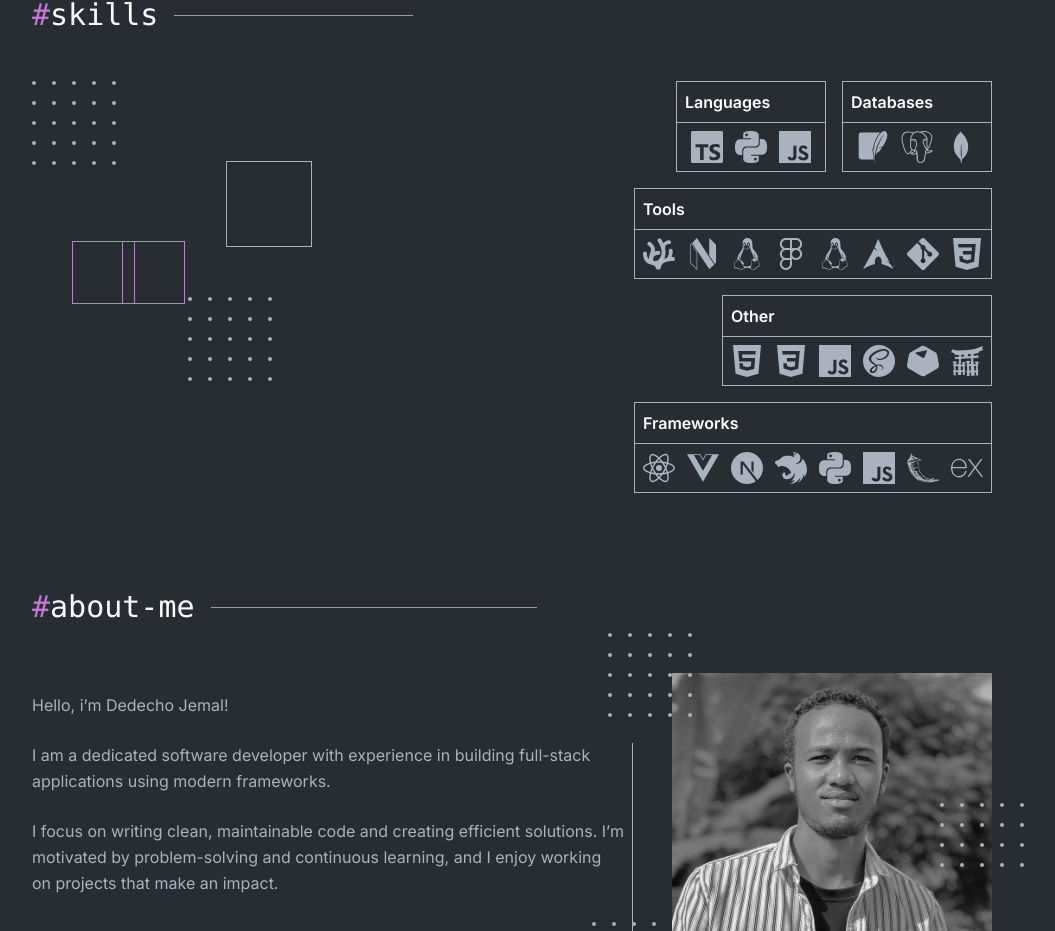
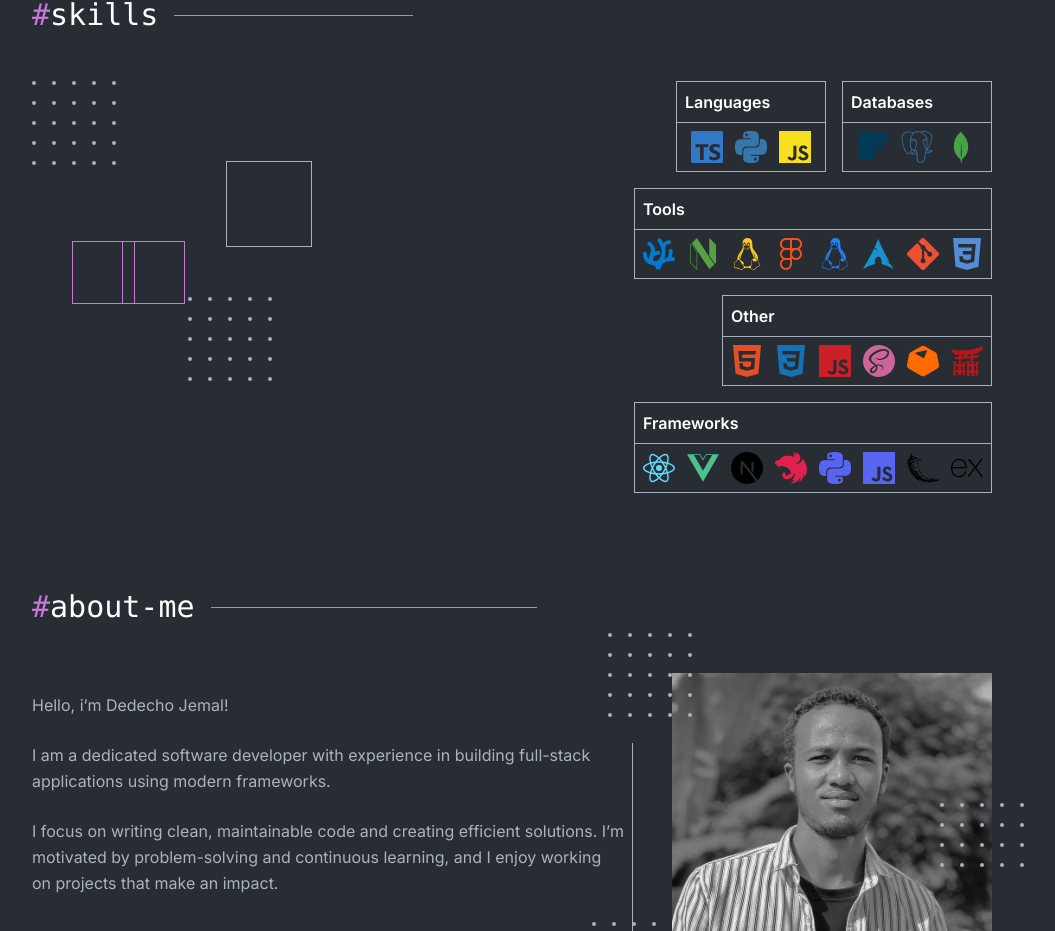
Before and after one commit to Dach-JL/my_portifolio, a React (Vite) app: page / in a window 1280 px wide. Shown: the part 2016-2947 px from the top of the page, without its empty margins (128-1183 px from the left). Built offline with nearby package versions, Linux system fonts and the light colour scheme.

Commit message:
update sth

```diff
--- a/components/Skills.tsx
+++ b/components/Skills.tsx
@@ -7,7 +7,7 @@ import {
   SiSqlite,
   SiPostgresql,
   SiMongodb,
-  SiVscodium, // Using VSCodium since VSCode might not be available
+  SiVscodium,
   SiNeovim,
   SiLinux,
   SiFigma,
@@ -21,7 +21,7 @@ import {
   SiNestjs,
   SiFlask,
   SiExpress,
-  SiRunkit, // Using Runkit as a substitute for REST API
+  SiRunkit,
   SiJinja,
   SiArchlinux
 } from 'react-icons/si';
@@ -32,7 +32,56 @@ interface SkillIconProps {
 }
 
 const SkillIcon: React.FC<SkillIconProps> = ({ skill, size = 24 }) => {
-  const iconProps = { size: size, className: "text-[#ABB2BF] hover:text-white transition-colors" };
+  // Define official brand colors for each technology
+  const getBrandColor = (skillName: string) => {
+    switch(skillName.toLowerCase()) {
+      // Languages
+      case 'typescript': return '#3178C6'; // Official TypeScript blue
+      case 'python': return '#3776AB'; // Official Python blue
+      case 'javascript': return '#F7DF1E'; // Official JavaScript yellow
+
+      // Databases
+      case 'sqlite': return '#003B57'; // Official SQLite blue
+      case 'postgresql': return '#336791'; // Official PostgreSQL blue
+      case 'mongo': return '#47A248'; // Official MongoDB green
+
+      // Tools
+      case 'vscode': return '#007ACC'; // Official VSCode blue
+      case 'neovim': return '#57A143'; // Official Neovim green
+      case 'linux': return '#FCC624'; // Official Linux orange
+      case 'figma': return '#F24E1E'; // Official Figma red
+      case 'xfce': return '#2284F2'; // XFCE blue
+      case 'arch': return '#1793D1'; // Official Arch Linux cyan
+      case 'git': return '#F05032'; // Official Git red
+      case 'font awesome': return '#528DD7'; // Font Awesome blue
+
+      // Other
+      case 'html': return '#E34F26'; // Official HTML orange
+      case 'css': return '#1572B6'; // Official CSS blue
+      case 'ejs': return '#CB2027'; // EJS red (using red)
+      case 'scss': return '#CC6699'; // Official Sass pink
+      case 'rest': return '#FF6B00'; // Generic REST API orange
+      case 'jinja': return '#B41717'; // Jinja red
+
+      // Frameworks
+      case 'react': return '#61DAFB'; // Official React blue
+      case 'vue': return '#4FC08D'; // Official Vue green
+      case 'next.js': return '#000000'; // Official Next.js black
+      case 'nestjs': return '#E0234E'; // Official NestJS red
+      case 'disnake': return '#5865F2'; // Discord.js purple (Discord color)
+      case 'discord.js': return '#5865F2'; // Official Discord purple
+      case 'flask': return '#000000'; // Official Flask black
+      case 'express.js': return '#000000'; // Official Express black
+
+      default: return '#ABB2BF'; // Default color
+    }
+  };
+
+  const iconProps = {
+    size: size,
+    color: getBrandColor(skill),
+    className: "hover:brightness-125 transition-all duration-200 cursor-pointer"
+  };
 
   switch(skill.toLowerCase()) {
     // Languages
@@ -46,7 +95,7 @@ const SkillIcon: React.FC<SkillIconProps> = ({ skill, size = 24 }) => {
     case 'mongo': return <SiMongodb {...iconProps} />;
 
     // Tools
-    case 'vscode': return <SiVscodium {...iconProps} />; // Using VSCodium as substitute
+    case 'vscode': return <SiVscodium {...iconProps} />;
     case 'neovim': return <SiNeovim {...iconProps} />;
     case 'linux': return <SiLinux {...iconProps} />;
     case 'figma': return <SiFigma {...iconProps} />;
```
